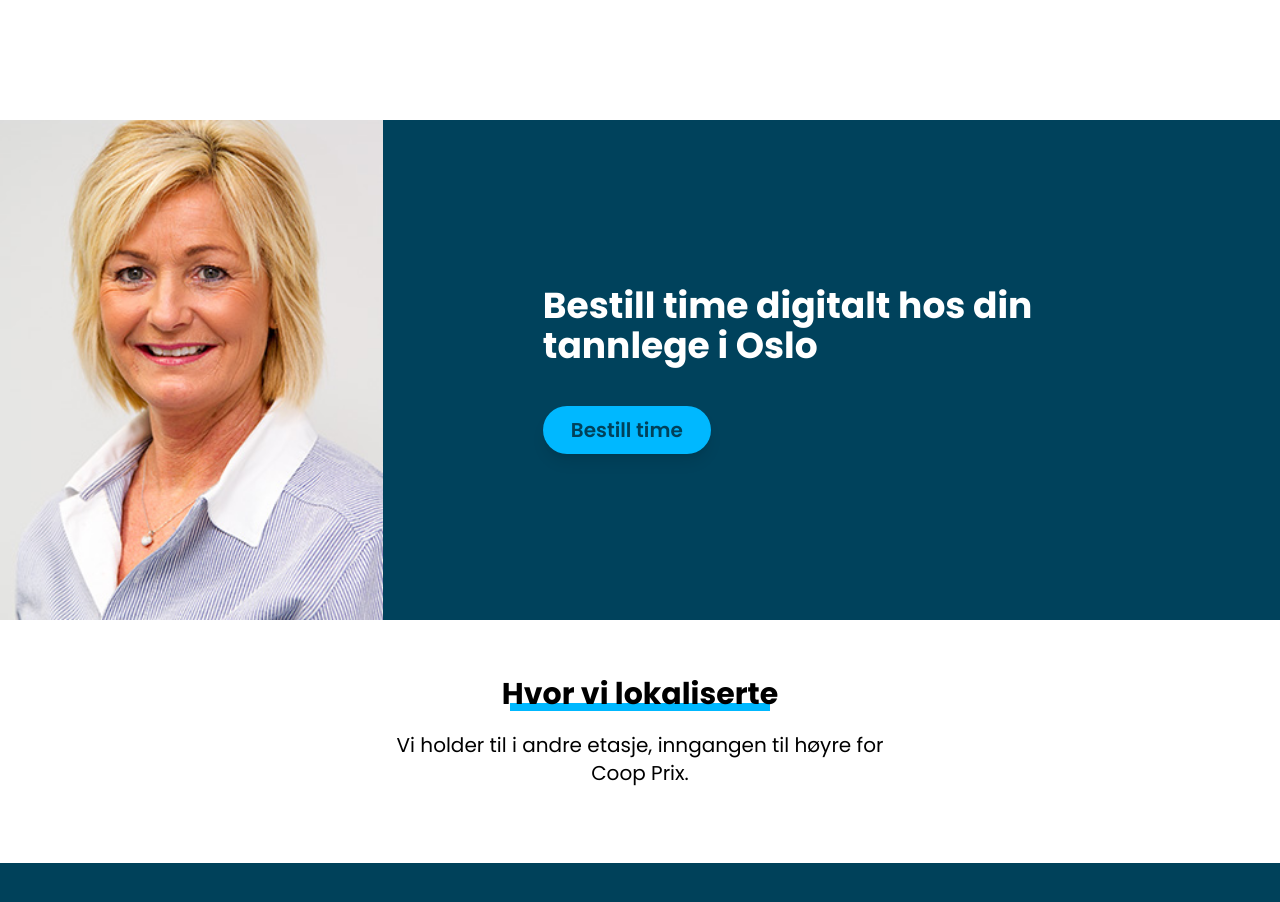
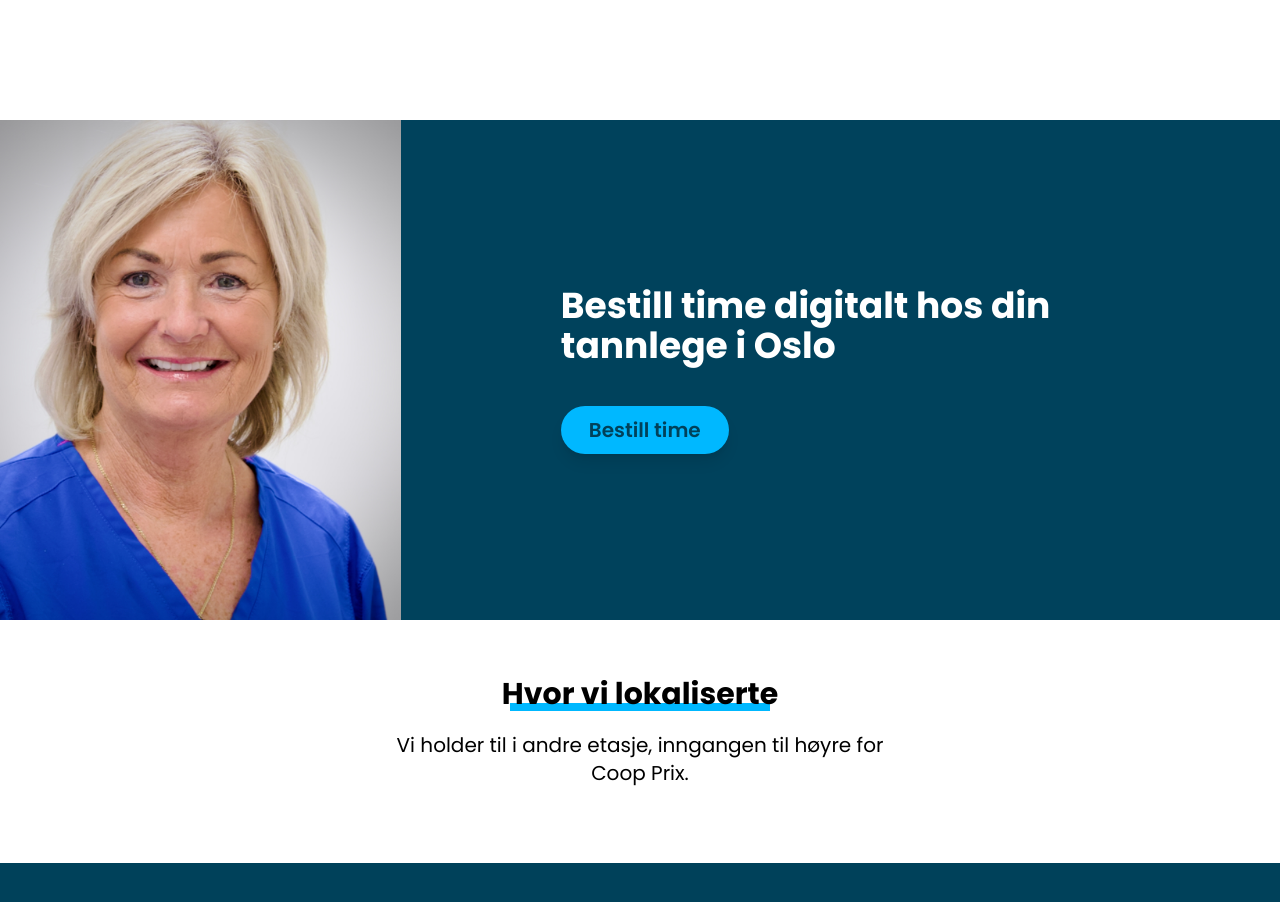
Before and after one commit to MastooraTurkmen/tannglege-engen-as, a Next.js app: page /Omoss in a window 1280 px wide. Shown: the part 4680-5582 px from the top of the page. Built offline with nearby package versions, Linux system fonts and the light colour scheme; a web font is replaced by a local one.

Commit message:
change the image

```diff
--- a/components/AboutHero.jsx
+++ b/components/AboutHero.jsx
@@ -23,7 +23,7 @@ const AboutHero = () => {
       <AboutComponent2 />
       <Section3 />
       <AboutComponent3 />
-      <Section5 children="/images/Ellen.jpg" />
+      <Section5 children="/new-images/Ellen.png" />
     </div>
   );
 };
```
